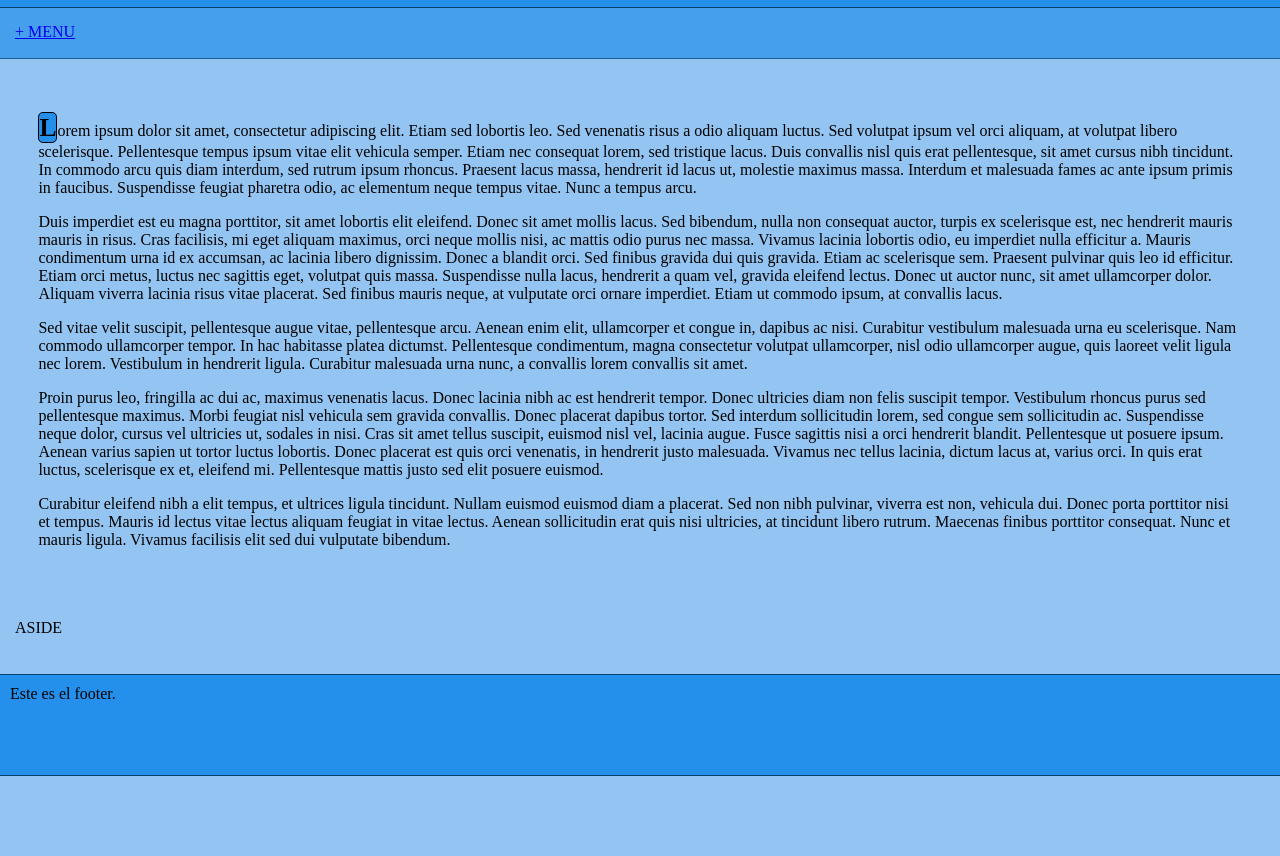
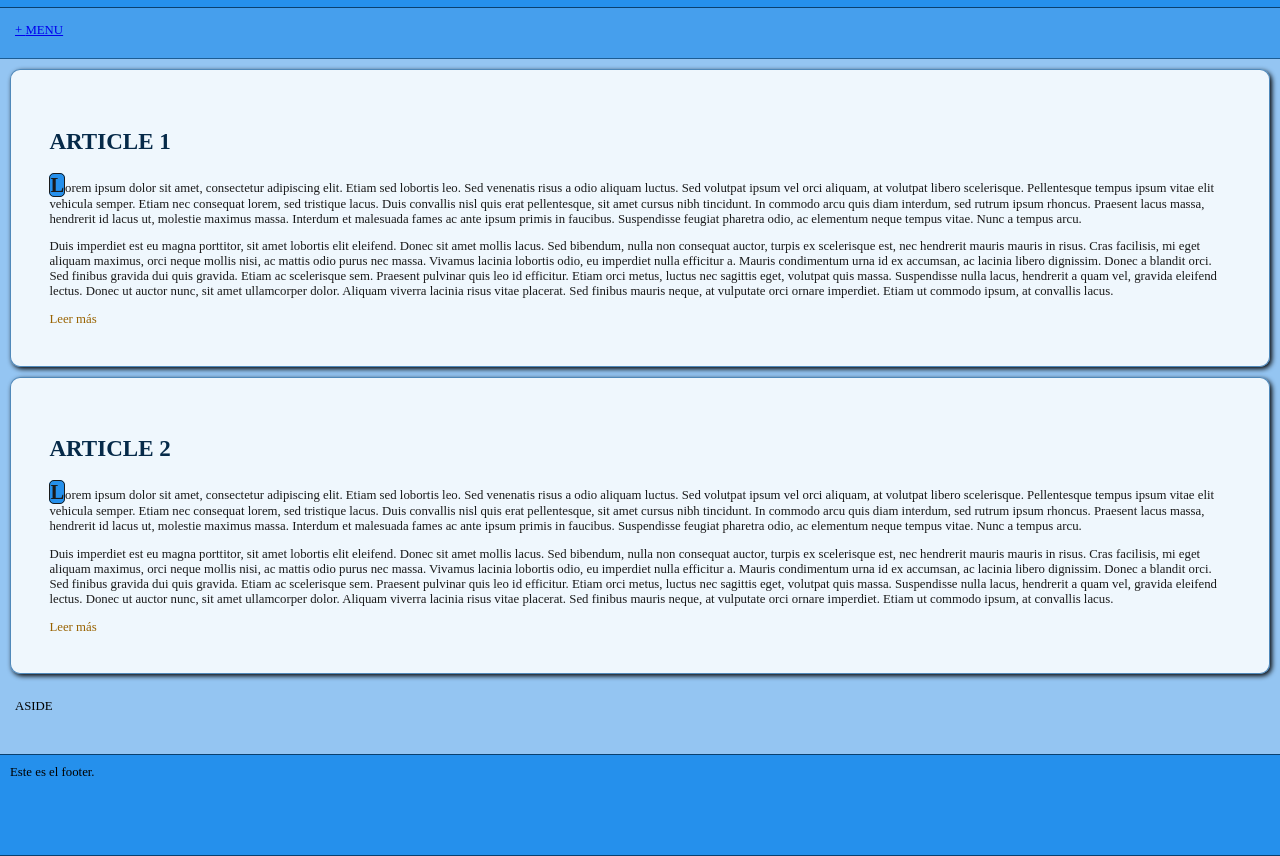
Before and after one commit to Rauibert/ProyectoPrueba, a plain HTML site: page index.html in a window 1280 px wide. Shown: the part 93-949 px from the top of the page. Before the commit the page ends 869 px from the top, so only its background shows below. Drawn offline with Linux system fonts and the light colour scheme.

Commit message:
Cambios en los archivos .less

```diff
--- a/css/style.less
+++ b/css/style.less
@@ -1,22 +1,13 @@
 // out: style.css
 //main: style.less
 
-//VARIABLES
-@colorLetra: black;
-@colorFondo: rgba(65, 152, 232, 0.56);
-@colorHeader: rgba(37, 144, 236, 1);
-@colorNav: rgba(37, 144, 236, 0.7);
-
-@separador: "+ ";
-
-@imgpath:"../img";
-@letra: "Orbitron";
-
+@import "variables.less";
 
 body{
 	background-color: @colorFondo;
 	margin: 0;
 	font-family: @letra;
+	font-size: 0.8em;
 
 }
 
@@ -51,6 +42,22 @@ aside{
 article{
 	color: @colorLetra;
 	padding: 3%;
+	border: 1px solid darken(@colorNav,20%);
+	background-color: fade(white,85%);
+	margin: 10px;
+	border-radius: 10px;
+	box-shadow: 2px 2px 5px lighten(black, 2%);
+
+	h2{
+		font-size: 1.8em;
+		color: darken(@colorHeader, 38%)
+	}
+
+	&::after{
+		content:"Leer más";
+		color: @colorLeerMas;
+	}
+
 }
 
 a::before{
--- /dev/null
+++ b/css/variables.less
@@ -0,0 +1,12 @@
+
+//VARIABLES
+@colorLetra: lighten(black, 10%);
+@colorFondo: rgba(65, 152, 232, 0.56);
+@colorHeader: rgba(37, 144, 236, 1);
+@colorNav: rgba(37, 144, 236, 0.7);
+@colorLeerMas: darken(orange, 20%);
+
+@separador: "+ ";
+
+@imgpath:"../img";
+@letra: "Orbitron";
--- a/index.html
+++ b/index.html
@@ -16,15 +16,19 @@
 	</nav>
 
 	<article>
+		<h2>ARTICLE 1</h2>
 		<p><span class="letraPrimera">L</span>orem ipsum dolor sit amet, consectetur adipiscing elit. Etiam sed lobortis leo. Sed venenatis risus a odio aliquam luctus. Sed volutpat ipsum vel orci aliquam, at volutpat libero scelerisque. Pellentesque tempus ipsum vitae elit vehicula semper. Etiam nec consequat lorem, sed tristique lacus. Duis convallis nisl quis erat pellentesque, sit amet cursus nibh tincidunt. In commodo arcu quis diam interdum, sed rutrum ipsum rhoncus. Praesent lacus massa, hendrerit id lacus ut, molestie maximus massa. Interdum et malesuada fames ac ante ipsum primis in faucibus. Suspendisse feugiat pharetra odio, ac elementum neque tempus vitae. Nunc a tempus arcu.</p>
 
 		<p>Duis imperdiet est eu magna porttitor, sit amet lobortis elit eleifend. Donec sit amet mollis lacus. Sed bibendum, nulla non consequat auctor, turpis ex scelerisque est, nec hendrerit mauris mauris in risus. Cras facilisis, mi eget aliquam maximus, orci neque mollis nisi, ac mattis odio purus nec massa. Vivamus lacinia lobortis odio, eu imperdiet nulla efficitur a. Mauris condimentum urna id ex accumsan, ac lacinia libero dignissim. Donec a blandit orci. Sed finibus gravida dui quis gravida. Etiam ac scelerisque sem. Praesent pulvinar quis leo id efficitur. Etiam orci metus, luctus nec sagittis eget, volutpat quis massa. Suspendisse nulla lacus, hendrerit a quam vel, gravida eleifend lectus. Donec ut auctor nunc, sit amet ullamcorper dolor. Aliquam viverra lacinia risus vitae placerat. Sed finibus mauris neque, at vulputate orci ornare imperdiet. Etiam ut commodo ipsum, at convallis lacus.</p>
 
-		<p>Sed vitae velit suscipit, pellentesque augue vitae, pellentesque arcu. Aenean enim elit, ullamcorper et congue in, dapibus ac nisi. Curabitur vestibulum malesuada urna eu scelerisque. Nam commodo ullamcorper tempor. In hac habitasse platea dictumst. Pellentesque condimentum, magna consectetur volutpat ullamcorper, nisl odio ullamcorper augue, quis laoreet velit ligula nec lorem. Vestibulum in hendrerit ligula. Curabitur malesuada urna nunc, a convallis lorem convallis sit amet.</p>
+	</article>
 
-		<p>Proin purus leo, fringilla ac dui ac, maximus venenatis lacus. Donec lacinia nibh ac est hendrerit tempor. Donec ultricies diam non felis suscipit tempor. Vestibulum rhoncus purus sed pellentesque maximus. Morbi feugiat nisl vehicula sem gravida convallis. Donec placerat dapibus tortor. Sed interdum sollicitudin lorem, sed congue sem sollicitudin ac. Suspendisse neque dolor, cursus vel ultricies ut, sodales in nisi. Cras sit amet tellus suscipit, euismod nisl vel, lacinia augue. Fusce sagittis nisi a orci hendrerit blandit. Pellentesque ut posuere ipsum. Aenean varius sapien ut tortor luctus lobortis. Donec placerat est quis orci venenatis, in hendrerit justo malesuada. Vivamus nec tellus lacinia, dictum lacus at, varius orci. In quis erat luctus, scelerisque ex et, eleifend mi. Pellentesque mattis justo sed elit posuere euismod.</p>
+	<article>
+			<h2>ARTICLE 2</h2>
+		<p><span class="letraPrimera">L</span>orem ipsum dolor sit amet, consectetur adipiscing elit. Etiam sed lobortis leo. Sed venenatis risus a odio aliquam luctus. Sed volutpat ipsum vel orci aliquam, at volutpat libero scelerisque. Pellentesque tempus ipsum vitae elit vehicula semper. Etiam nec consequat lorem, sed tristique lacus. Duis convallis nisl quis erat pellentesque, sit amet cursus nibh tincidunt. In commodo arcu quis diam interdum, sed rutrum ipsum rhoncus. Praesent lacus massa, hendrerit id lacus ut, molestie maximus massa. Interdum et malesuada fames ac ante ipsum primis in faucibus. Suspendisse feugiat pharetra odio, ac elementum neque tempus vitae. Nunc a tempus arcu.</p>
 
-		<p>Curabitur eleifend nibh a elit tempus, et ultrices ligula tincidunt. Nullam euismod euismod diam a placerat. Sed non nibh pulvinar, viverra est non, vehicula dui. Donec porta porttitor nisi et tempus. Mauris id lectus vitae lectus aliquam feugiat in vitae lectus. Aenean sollicitudin erat quis nisi ultricies, at tincidunt libero rutrum. Maecenas finibus porttitor consequat. Nunc et mauris ligula. Vivamus facilisis elit sed dui vulputate bibendum.</p>
+		<p>Duis imperdiet est eu magna porttitor, sit amet lobortis elit eleifend. Donec sit amet mollis lacus. Sed bibendum, nulla non consequat auctor, turpis ex scelerisque est, nec hendrerit mauris mauris in risus. Cras facilisis, mi eget aliquam maximus, orci neque mollis nisi, ac mattis odio purus nec massa. Vivamus lacinia lobortis odio, eu imperdiet nulla efficitur a. Mauris condimentum urna id ex accumsan, ac lacinia libero dignissim. Donec a blandit orci. Sed finibus gravida dui quis gravida. Etiam ac scelerisque sem. Praesent pulvinar quis leo id efficitur. Etiam orci metus, luctus nec sagittis eget, volutpat quis massa. Suspendisse nulla lacus, hendrerit a quam vel, gravida eleifend lectus. Donec ut auctor nunc, sit amet ullamcorper dolor. Aliquam viverra lacinia risus vitae placerat. Sed finibus mauris neque, at vulputate orci ornare imperdiet. Etiam ut commodo ipsum, at convallis lacus.</p>
+
 	</article>
 
 	<aside>
```
Also changed, not shown: css/style.css.
